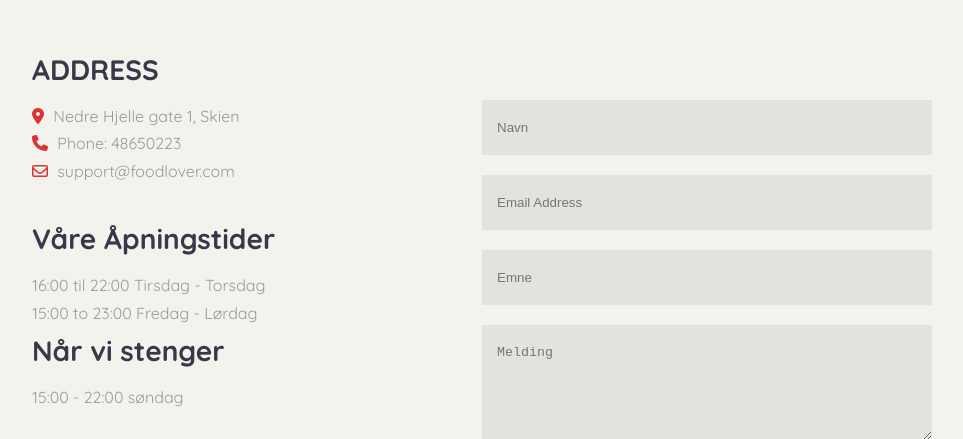
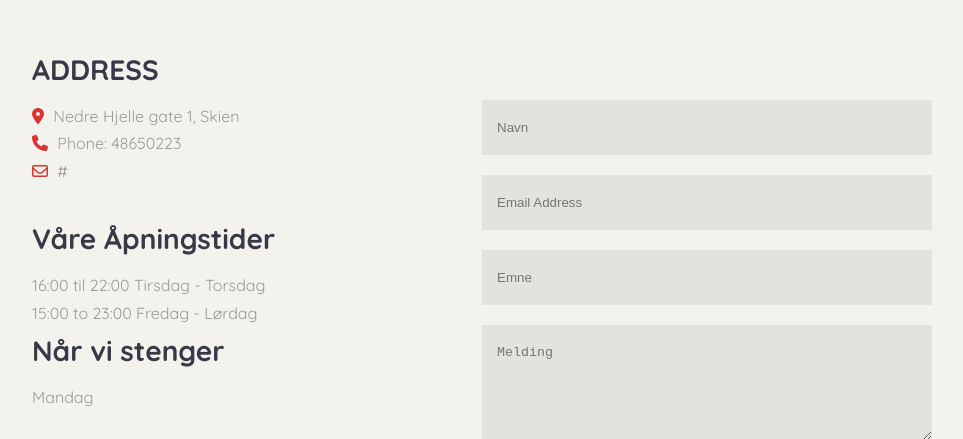
Before and after one commit to milanresturant/milanres, a plain HTML site: page index.html in a window 1280 px wide. Shown: the part 4579-5018 px from the top of the page, without its empty margins (158-1121 px from the left). Drawn offline with Linux system fonts and the light colour scheme; a web font is replaced by a local one.

Commit message:
Update index.html

```diff
--- a/index.html
+++ b/index.html
@@ -235,14 +235,14 @@
                             <h3>ADDRESS</h3>
                             <p><i class="fa-solid fa-location-dot"></i> Nedre Hjelle gate 1, Skien</p>
                             <p><i class="fa-solid fa-phone"></i> Phone: 48650223</p>
-                            <p><i class="fa-regular fa-envelope"></i> support@foodlover.com</p>
+                            <p><i class="fa-regular fa-envelope"></i> # </p>
                         </div>
                         <div>
                             <h3>Våre Åpningstider</h3>
                             <p>16:00  til 22:00  Tirsdag - Torsdag</p>
                             <p>15:00  to 23:00  Fredag - Lørdag </p>
                             <h3>Når vi stenger</h3>
-                            <p>15:00 - 22:00 søndag</p>
+                            <p>Mandag</p>
                         </div>
                         <div>
                             <h3>FØLG OSS</h3>
```
